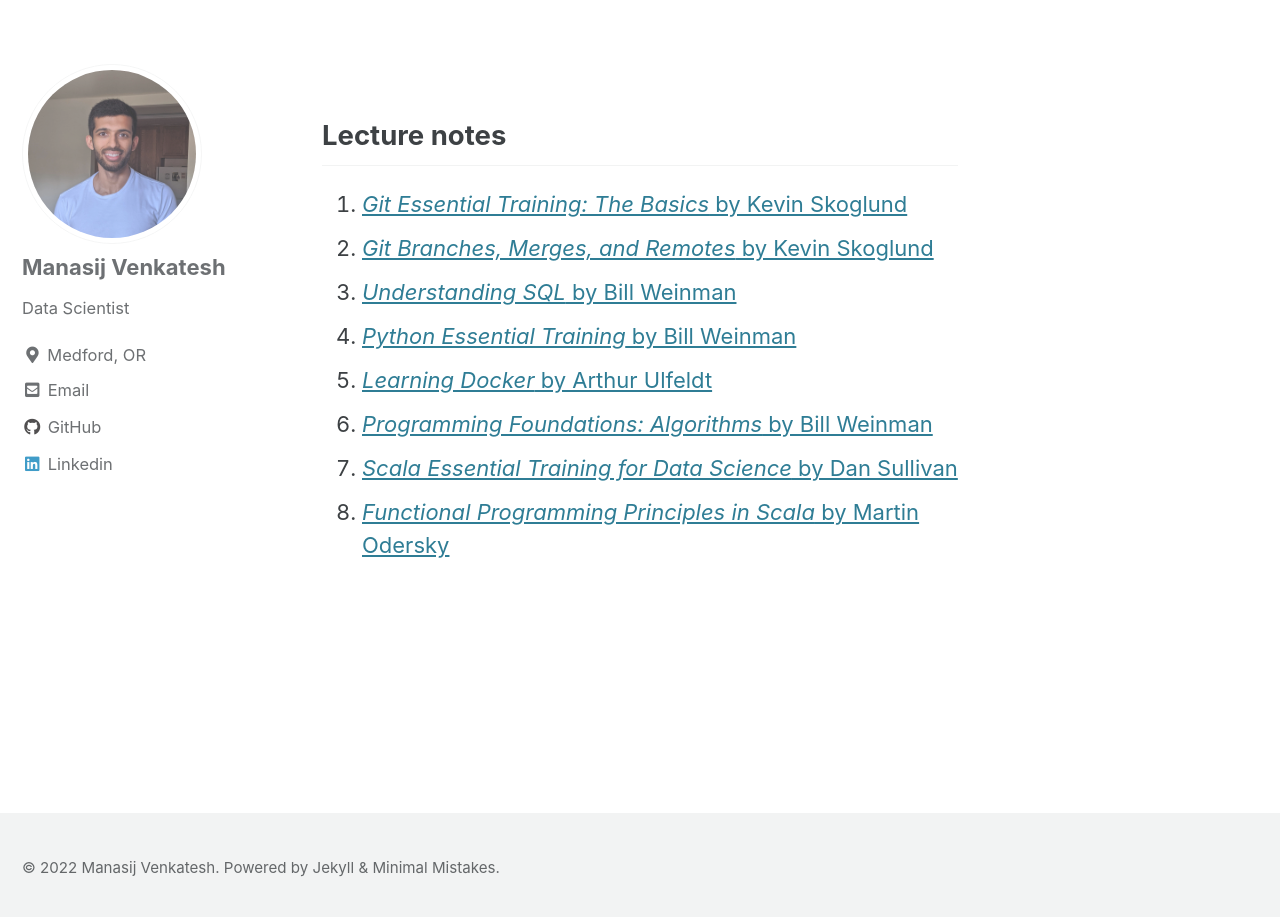
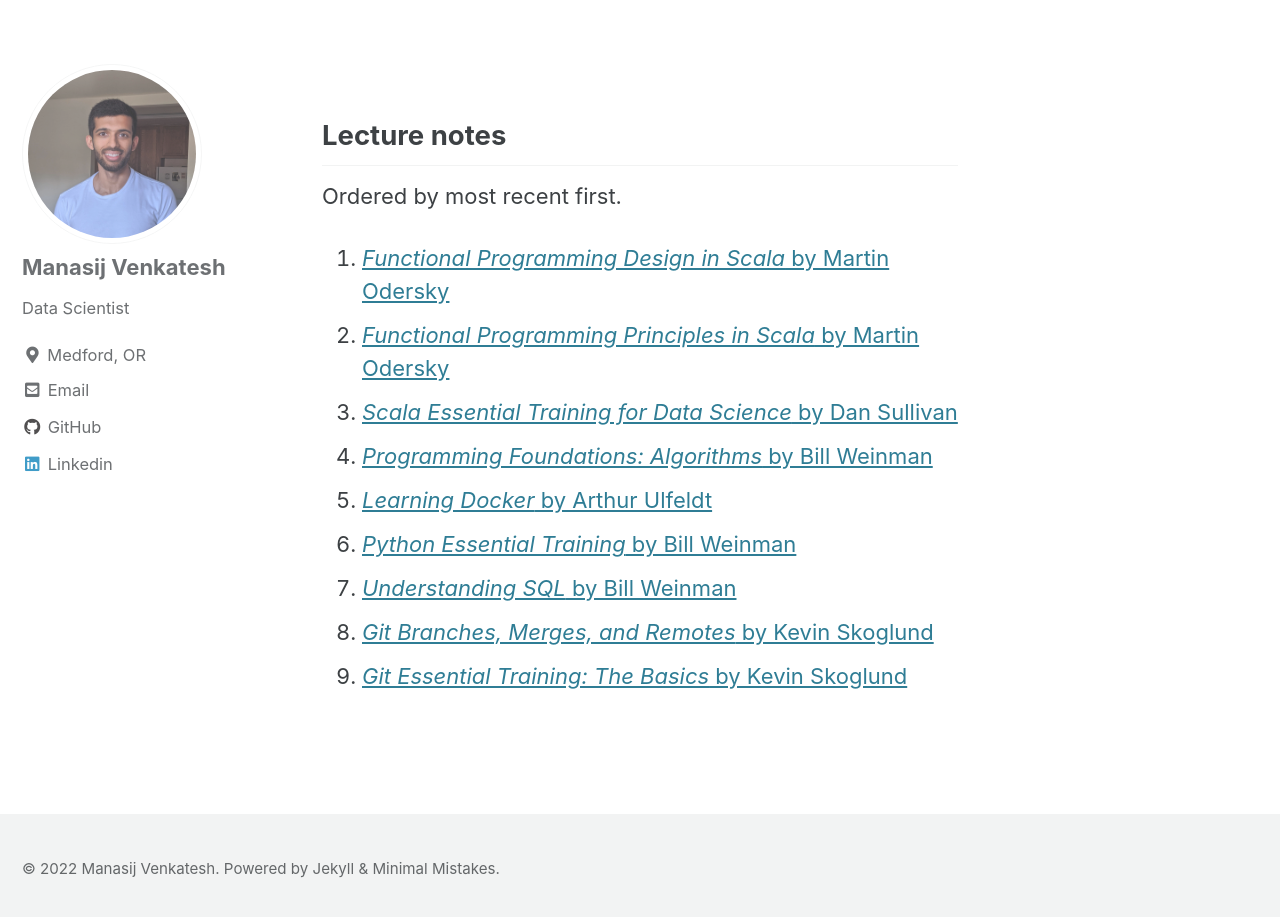
Before and after one commit to makto-toruk/makto-toruk.github.io, a Jekyll site: the page built from _pages/notes.md, in a window 1280 px wide and 1228 px high. Shown: the part 304-1221 px from the top of the window. Built offline with Jekyll 4.4.1, drawn with Linux system fonts in a browser that asks for light colours; cached includes are drawn as plain includes.

Commit message:
add func prog design notes

```diff
--- a/_pages/notes.md
+++ b/_pages/notes.md
@@ -9,11 +9,15 @@
 ---
 
 ## Lecture notes
+
+Ordered by most recent first.
+
+9. [_Functional Programming Design in Scala_ by Martin Odersky](https://makto-toruk.github.io/coursera_scala_1/)
+8. [_Functional Programming Principles in Scala_ by Martin Odersky](https://makto-toruk.github.io/coursera_scala_0/)
+7. [_Scala Essential Training for Data Science_ by Dan Sullivan](https://makto-toruk.github.io/course_scala_0/)
+6. [_Programming Foundations: Algorithms_ by Bill Weinman](https://makto-toruk.github.io/course_python_1)
+5. [_Learning Docker_ by Arthur Ulfeldt](https://makto-toruk.github.io/course_docker_0)
+4. [_Python Essential Training_ by Bill Weinman](https://makto-toruk.github.io/course_python_0)
+3. [_Understanding SQL_ by Bill Weinman](https://makto-toruk.github.io/course_sql_0)
+2. [_Git Branches, Merges, and Remotes_ by Kevin Skoglund](https://makto-toruk.github.io/course_git_1)
 1. [_Git Essential Training: The Basics_ by Kevin Skoglund](https://makto-toruk.github.io/course_git_0)
-2. [_Git Branches, Merges, and Remotes_ by Kevin Skoglund](https://makto-toruk.github.io/course_git_1)
-3. [_Understanding SQL_ by Bill Weinman](https://makto-toruk.github.io/course_sql_0)
-4. [_Python Essential Training_ by Bill Weinman](https://makto-toruk.github.io/course_python_0)
-5. [_Learning Docker_ by Arthur Ulfeldt](https://makto-toruk.github.io/course_docker_0)
-6. [_Programming Foundations: Algorithms_ by Bill Weinman](https://makto-toruk.github.io/course_python_1)
-7. [_Scala Essential Training for Data Science_ by Dan Sullivan](https://makto-toruk.github.io/course_scala_0/)
-8. [_Functional Programming Principles in Scala_ by Martin Odersky](https://makto-toruk.github.io/coursera_scala_0/)
```
